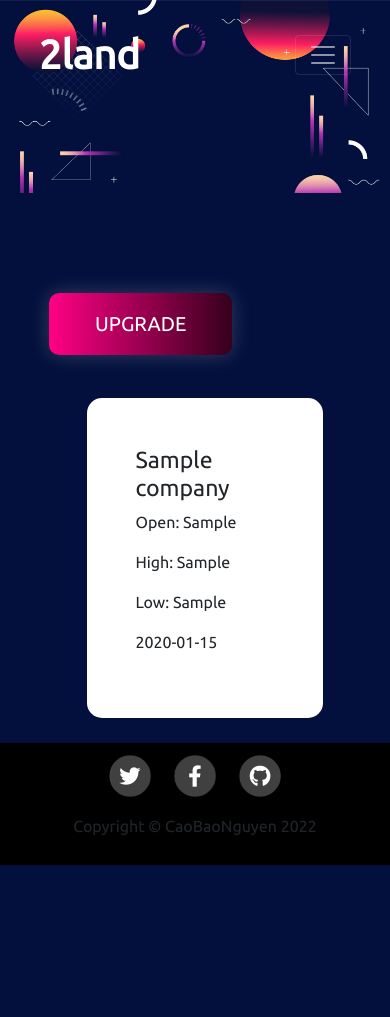
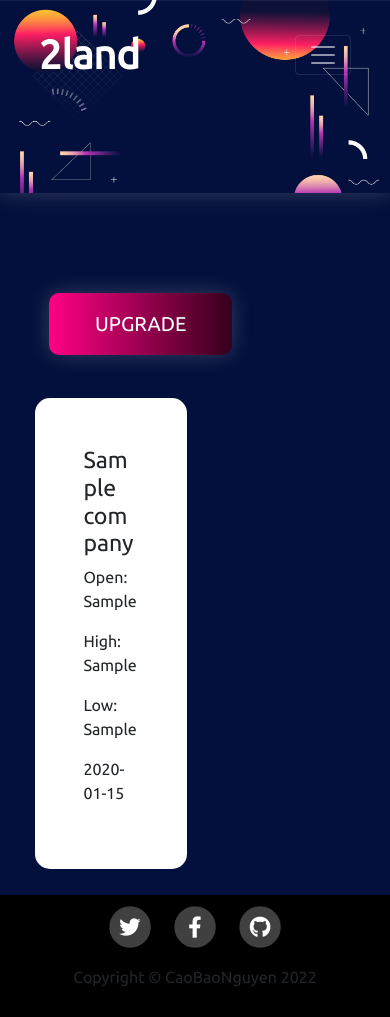
Before and after one commit to 2landhnal/ReupStock, a Flask app: page / in a window 390 px wide. Before the commit the page ends 865 px from the top, so only its background shows below. Run offline with Flask 2, Linux system fonts and the light colour scheme; tables that the repository leaves empty hold one stand-in row (values such as "Sample post").

Commit message:
poster and media

```diff
--- a/static/styles.css
+++ b/static/styles.css
@@ -23,7 +23,9 @@ body {
   margin-bottom: 5%;
 }
 /* Content */
-
+.poster {
+    box-shadow: 0 0 20px rgba(206, 206, 206, 0.25);
+}
 .up-btn {background-image: linear-gradient(to right, #ff0084 0%, #33001b  51%, #ff0084  100%)}
 .up-btn {
   margin: 10px;
@@ -73,8 +75,8 @@ body {
     }
     .card {
       border-radius: 15px;
-      margin: 3% 18%;
-      width:70%;
+      margin: 3% 2.5%;
+      width:45%;
     }
 }
 
```
